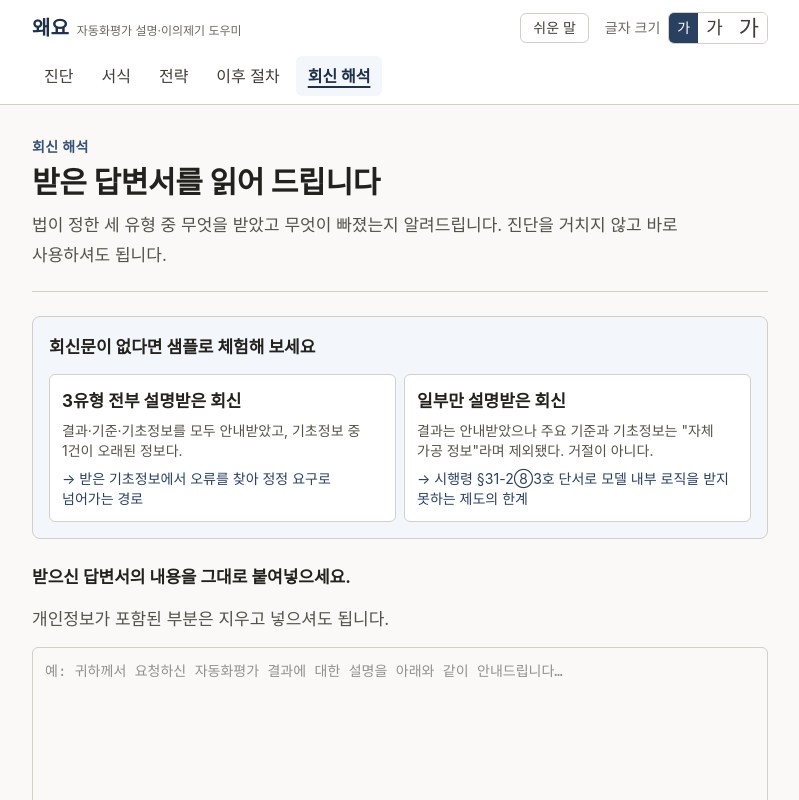
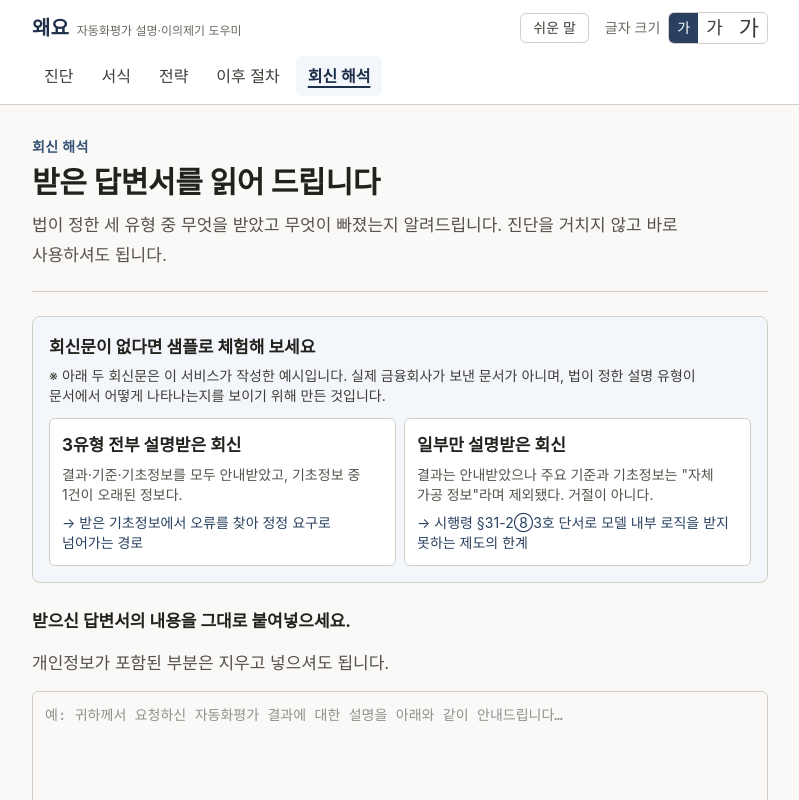
Before and after one commit to rose050505/ai_challenge, a React (Vite) app: page /response in a window 1280 px wide. Shown: the top 800 px of the page, without its empty margins (240-1039 px from the left). Built offline with nearby package versions, Linux system fonts and the light colour scheme.

Commit message:
fix: 회신 샘플이 우리가 작성한 예시임을 화면에 밝힌다 (자체 심사에서 발견)

```diff
--- a/src/data/response-samples.js
+++ b/src/data/response-samples.js
@@ -9,6 +9,17 @@
  * cached 의 covered/missing 값은 RESPONSE_TYPE_IDS(result/criteria/baseInfo)와 맞춘다.
  * 분류 라벨은 BASE_INFO_CATEGORIES 의 라벨과 맞춘다.
  */
+/**
+ * ★ 이 두 회신문은 **우리가 작성한 예시**다. 실제 금융회사가 보낸 문서가 아니다.
+ *   법이 정한 3유형(결과·주요 기준·기초정보의 개요)과 시행령의 제외 단서가 어떻게
+ *   문서에 나타나는지를 보이기 위해 조문 구조에 맞춰 쓴 것이다.
+ *   화면에도 그 사실을 밝힌다(RESPONSE_SAMPLES_NOTICE). 실물처럼 보이게 두면
+ *   "이게 실제 회신이냐"는 물음에 서비스가 거짓을 말하게 된다.
+ */
+export const RESPONSE_SAMPLES_NOTICE =
+  '아래 두 회신문은 이 서비스가 작성한 예시입니다. 실제 금융회사가 보낸 문서가 아니며, ' +
+  '법이 정한 설명 유형이 문서에서 어떻게 나타나는지를 보이기 위해 만든 것입니다.'
+
 export const RESPONSE_SAMPLES = [
   {
     id: 'full',
--- a/src/pages/Response.jsx
+++ b/src/pages/Response.jsx
@@ -16,7 +16,7 @@ import {
   isAmbiguousCategoryItem,
   BASE_INFO_CATEGORIES_BY_ID,
 } from '../data/law.js'
-import { RESPONSE_SAMPLES } from '../data/response-samples.js'
+import { RESPONSE_SAMPLES, RESPONSE_SAMPLES_NOTICE } from '../data/response-samples.js'
 import { useJourney } from '../lib/diagnosis-context.jsx'
 import { interpretResponse } from '../lib/interpret-client.js'
 import { PageHeader, Basis, Notice, Status, SlowHint } from '../components/ui.jsx'
@@ -234,8 +234,13 @@ export default function Response() {
       {state === 'idle' && (
         <>
           <section className="panel" aria-labelledby="response-sample-heading">
-            <p id="response-sample-heading" className="mb-3 font-bold text-gray-900">
+            <p id="response-sample-heading" className="font-bold text-gray-900">
               회신문이 없다면 샘플로 체험해 보세요
+            </p>
+            {/* ★ 우리가 지어낸 문서를 실물처럼 두지 않는다 */}
+            <p className="mb-3 mt-1 text-sm text-gray-700">
+              <span aria-hidden="true">※ </span>
+              {RESPONSE_SAMPLES_NOTICE}
             </p>
             <div className="grid gap-2 sm:grid-cols-2">
               {RESPONSE_SAMPLES.map((s) => (
```
Also changed, not shown: 1 other file (tests, documents, lock files or other folders).
